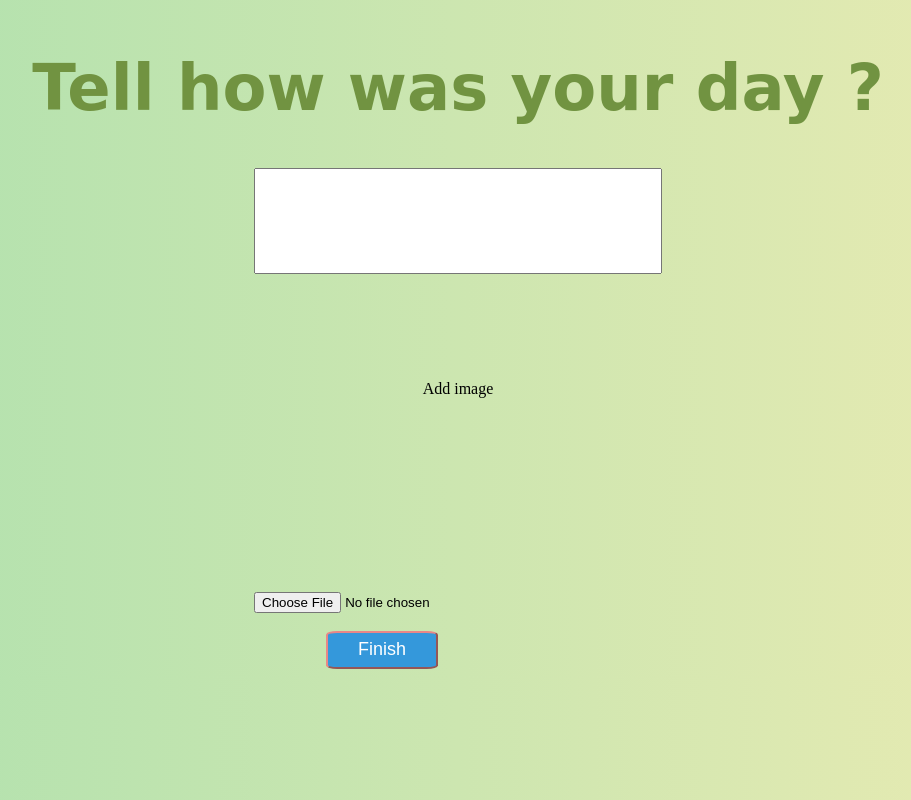
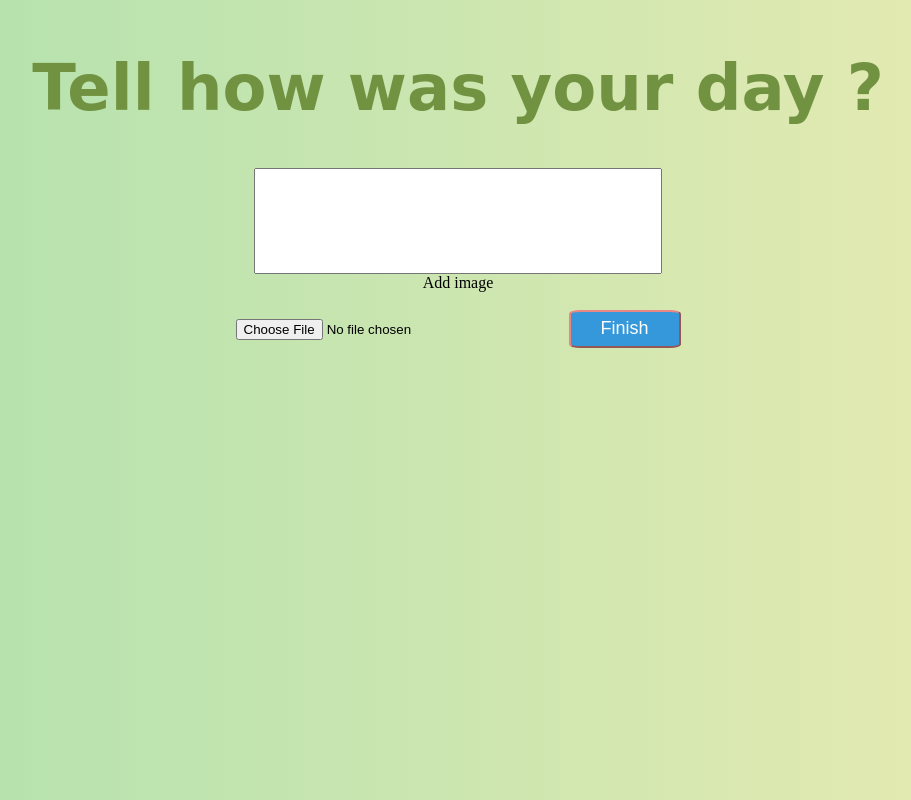
Before and after one commit to Alan-459/Amigos, a Flask app: page /sn in a window 1280 px wide. Shown: the whole page, without its empty margins (182-1093 px from the left). Run offline with Flask 2, Linux system fonts and the light colour scheme; some web fonts are replaced.

Commit message:
Update style3.css

```diff
--- a/static/style3.css
+++ b/static/style3.css
@@ -31,10 +31,10 @@ h3{
     font-size:3rem;
 }
 
-form{
+/* form{
     display: grid;
     grid-template-rows: 1fr 1fr 1fr 1fr;
-}
+} */
 button {
     background: #3498db;
     color: white;
```
